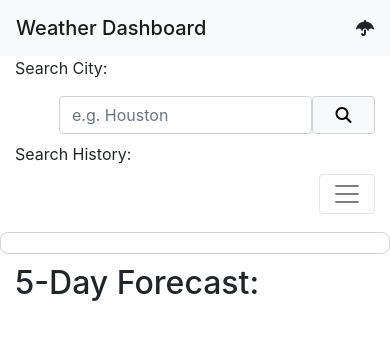
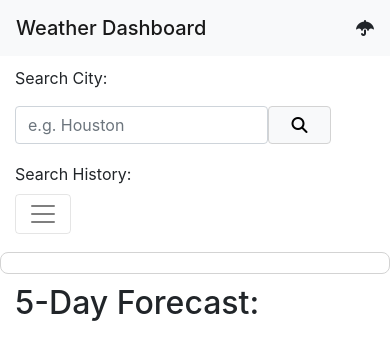
Before and after one commit to angelagongli/weather-dashboard, a plain HTML site: page index.html in a window 390 px wide. Drawn offline with nearby package versions, Linux system fonts and the light colour scheme; no server answers.

Commit message:
update style.css

```diff
--- a/assets/css/style.css
+++ b/assets/css/style.css
@@ -7,6 +7,7 @@
     flex-wrap: nowrap;
     align-items: center;
     justify-content: flex-start;
+    margin-top: 10px;
 }
 
 .search-right {
@@ -17,6 +18,7 @@
 }
 
 .search-nav {
+    padding-left: 0px;
     padding-right: 0px;
 }
 
@@ -125,3 +127,9 @@ img {
         justify-content: flex-start;
     }
 }
+
+@media screen and (max-width: 576px) {
+    .search-right {
+        justify-content: flex-start;
+    }
+}
```
